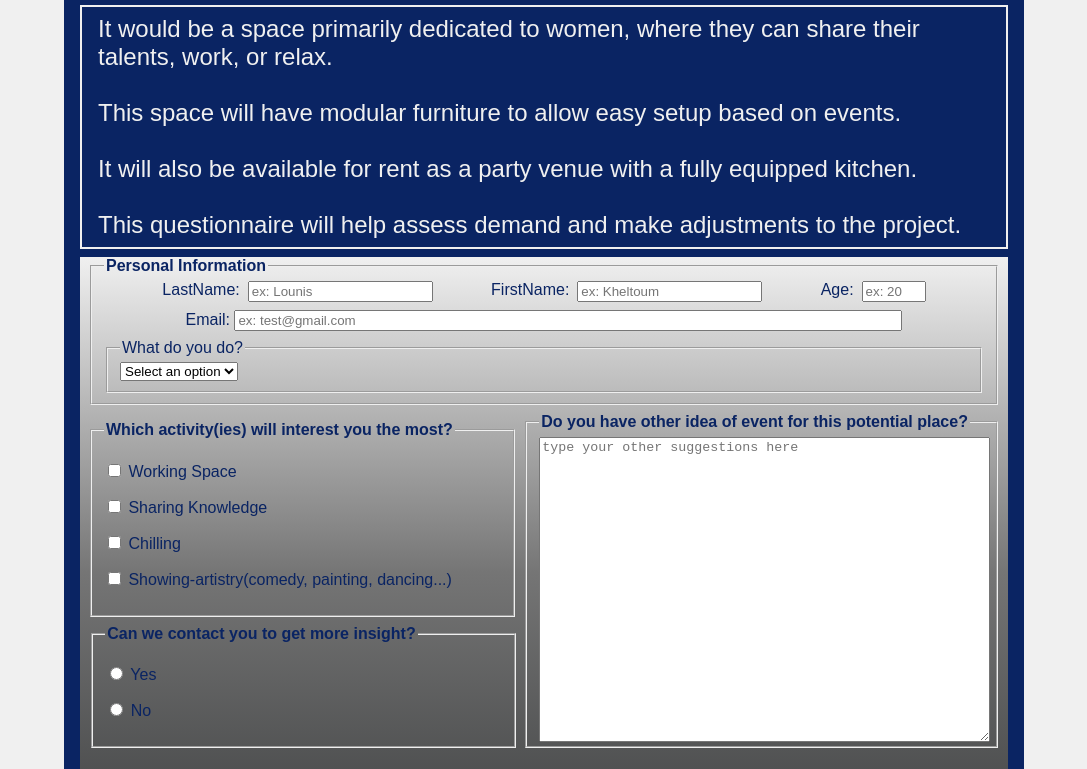
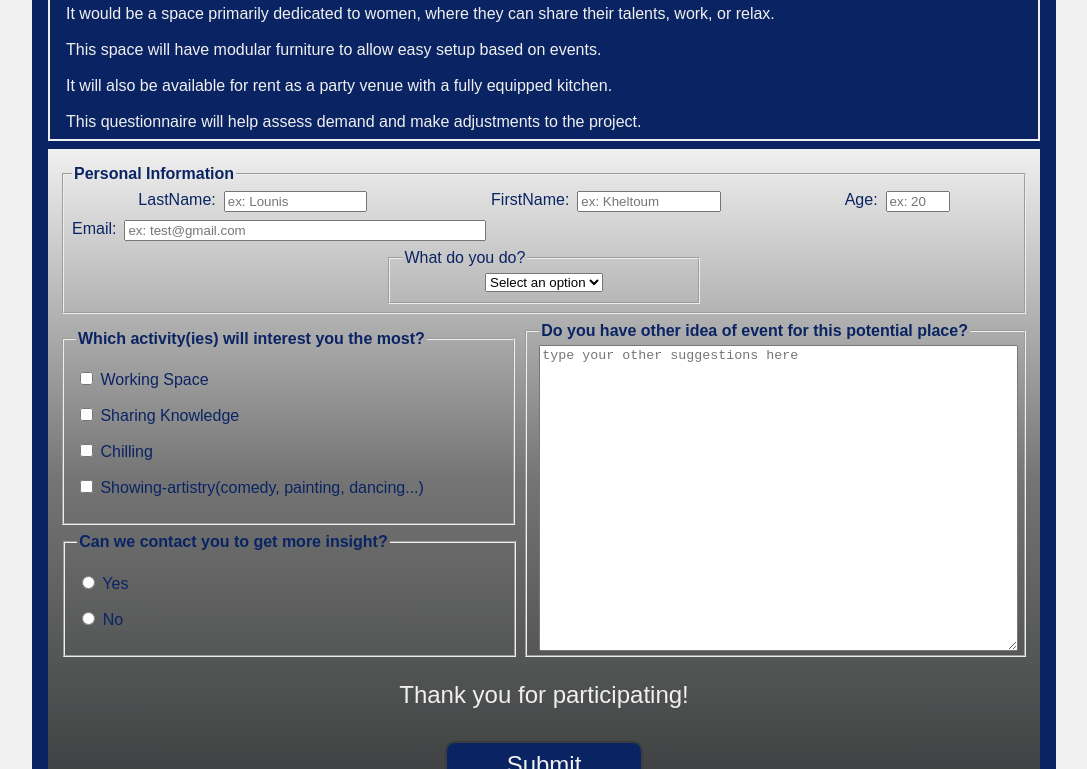
Before and after one commit to RosaBen/Form1, a plain HTML site: page index.html in a window 1280 px wide. Shown: the part 90-859 px from the top of the page, without its empty margins (96-1183 px from the left). Drawn offline with Linux system fonts and the light colour scheme.

Commit message:
added media screen and (min-width: 1024px) and (max-width: 1392px)

```diff
--- a/index.html
+++ b/index.html
@@ -22,7 +22,7 @@ It will also be available for rent as a party venue with a fully equipped kitche
 <br>
     This questionnaire will help assess demand and make adjustments to the project.</p>
     <form action="submit.php" method="post" id="survey-form">
-<fieldset>
+<fieldset id="id-fieldset">
     <legend>Personal Information</legend>
 <div id="identity">
 <div id="lastname-input">
--- a/style.css
+++ b/style.css
@@ -126,3 +126,52 @@ fieldset:nth-child(1) {
     padding: 0.5rem;
     font-size: 1.5rem;
 }
+
+@media screen and (min-width: 1024px) and (max-width: 1392px){
+    main{
+        width: 80%;
+        margin: 0 auto;
+    }
+
+    #title{
+        font-size: 2.5rem;
+    }
+
+    #description{
+        font-size: 1rem;
+    }
+
+    #survey-form{
+        width: calc(100% - 2rem);
+        margin: 0.5rem auto 0;
+        padding: 0.5rem 0;
+    }
+    #id-fieldset{
+        margin: 0.5rem auto 0;
+        padding: 0.5rem;
+    }
+    #name, #firstname, #age,#contact-input{
+        width: 50%;
+    }
+
+    #identity{
+        display: flex;
+        gap: 1rem;
+    }
+
+    #contact-input{
+        display: flex;
+        gap: 0.5rem;
+    }
+
+    #select-input{
+        width: 30%;
+        display: flex;
+        justify-content: center;
+        margin: 0 auto;
+    }
+
+    #radio-checkbox-textarea{
+        width: calc(100% - 0.5rem);
+    }
+}
```
